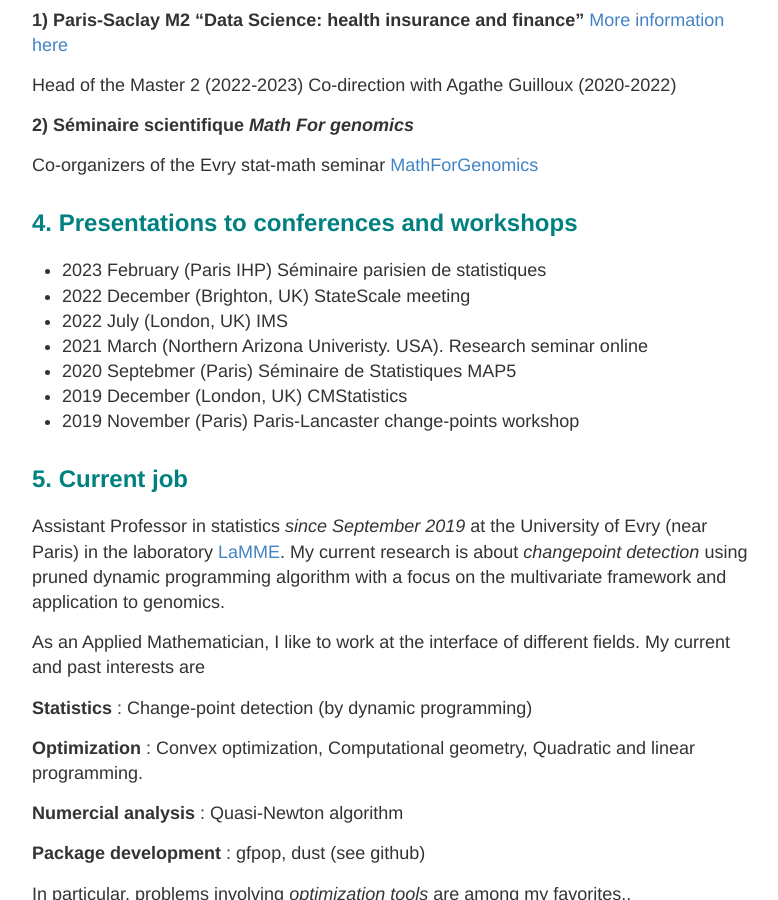
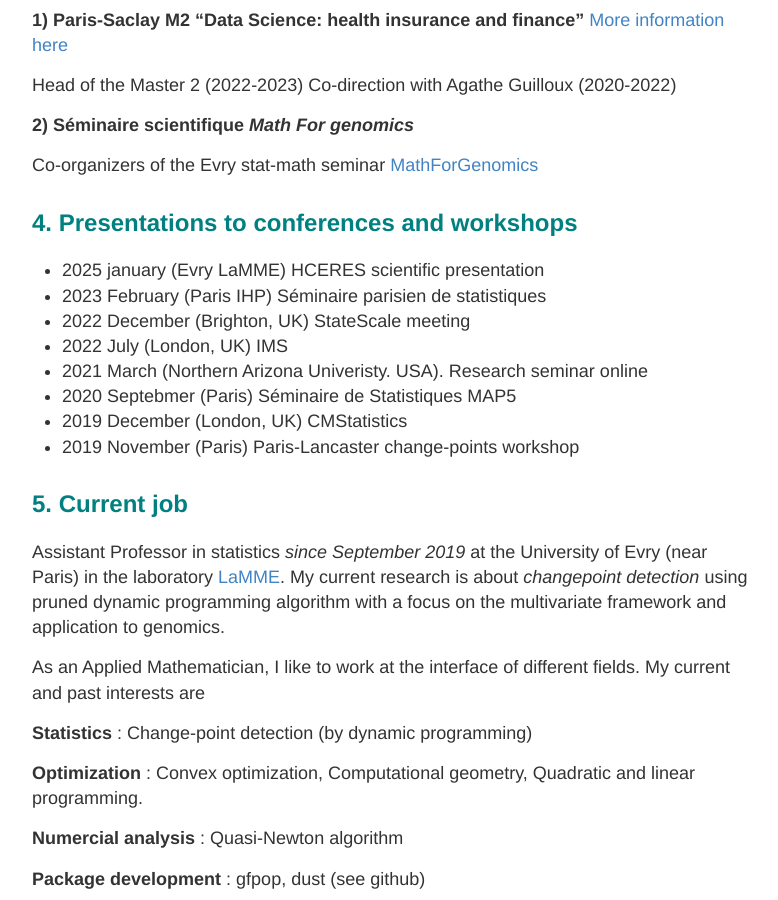
Before and after one commit to vincentrunge/vincentrunge.github.io, a Jekyll site: the page built from About.md, in a window 1280 px wide and 900 px high, scrolled down 2513 px. Shown: the whole window, without its empty margins (248-1026 px from the left). Built offline with Jekyll 4.4.1, drawn with Linux system fonts in a browser that asks for light colours.

Commit message:
Update About.md

```diff
--- a/About.md
+++ b/About.md
@@ -114,6 +114,7 @@ Co-organizers of the Evry stat-math seminar [MathForGenomics](https://mathforgen
 
 ## <span style="color:teal;"> 4. Presentations to conferences and workshops </span>
 
+- 2025 january (Evry LaMME) HCERES scientific presentation
 - 2023 February (Paris IHP) Séminaire parisien de statistiques
 - 2022 December (Brighton, UK) StateScale meeting
 - 2022 July (London, UK) IMS
```
